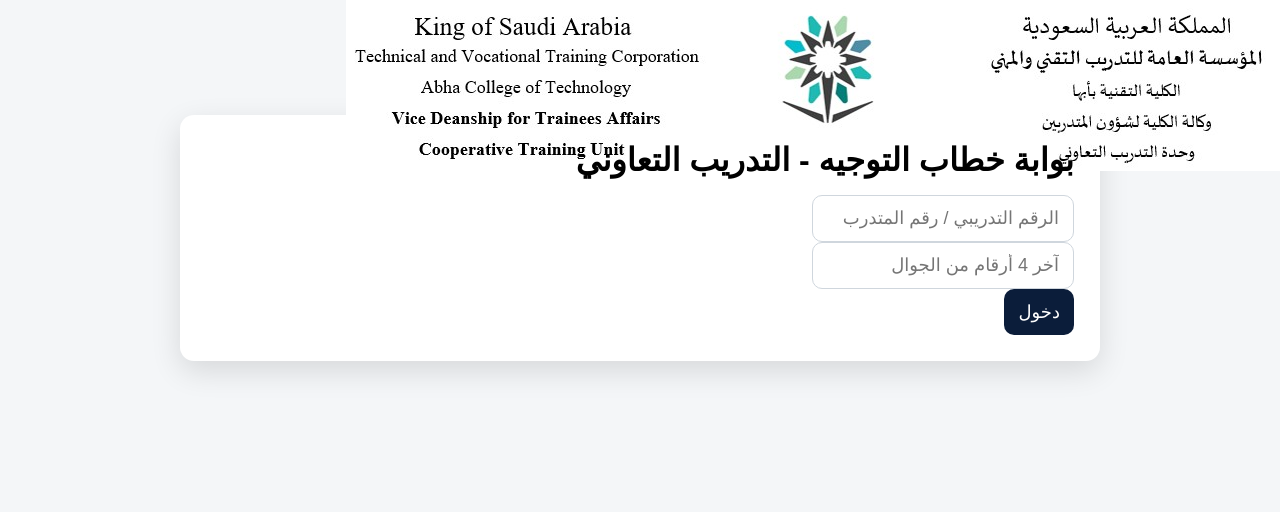
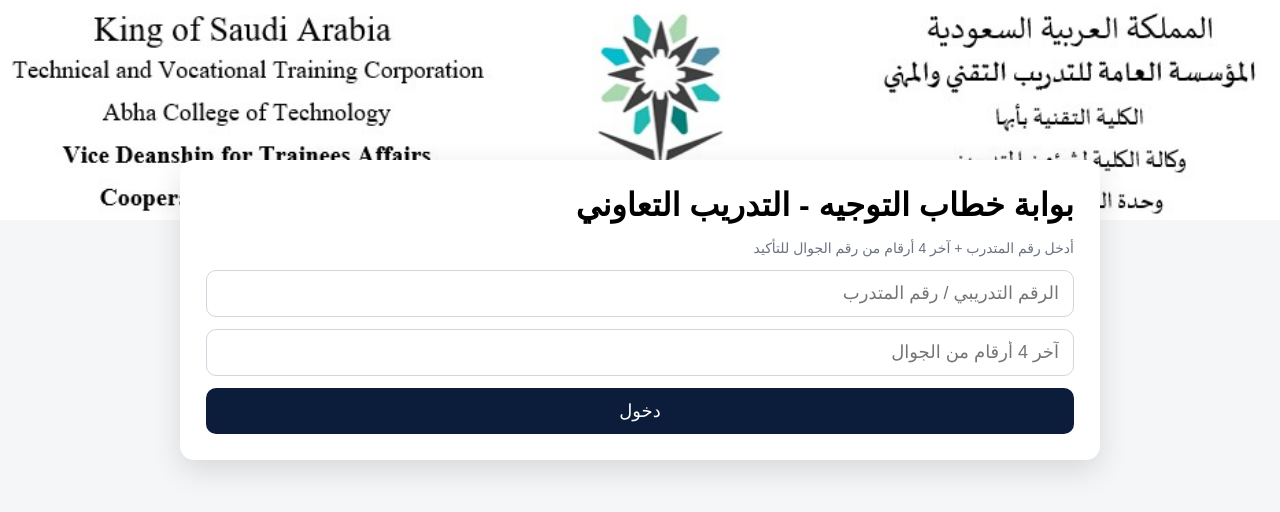
Before and after one commit to ctabha/coop-training, a Flask app: page / in a window 1280 px wide. Shown: the top 512 px of the page. Run offline with Flask 3, Linux system fonts and the light colour scheme.

Commit message:
Update index.html

```diff
--- a/templates/index.html
+++ b/templates/index.html
@@ -2,38 +2,28 @@
 <html lang="ar">
 <head>
   <meta charset="utf-8" />
-  <meta name="viewport" content="width=device-width, initial-scale=1" />
+  <meta name="viewport" content="width=device-width,initial-scale=1" />
   <title>بوابة خطاب التوجيه - التدريب التعاوني</title>
   <link rel="stylesheet" href="/static/style.css">
 </head>
 <body>
+  <div class="page-header"></div>
 
-<div class="header-wrap">
-  <img src="/static/header.jpg" alt="header">
-</div>
+  <div class="container">
+    <div class="card">
+      <h1>بوابة خطاب التوجيه - التدريب التعاوني</h1>
+      <p class="muted">أدخل رقم المتدرب + آخر 4 أرقام من رقم الجوال للتأكيد</p>
 
-<div class="container">
-  <div class="card">
-    <h1>بوابة خطاب التوجيه - التدريب التعاوني</h1>
-
-    <form method="post">
-      <div class="field">
-        <input name="trainee_id" placeholder="الرقم التدريبي / رقم المتدرب" autocomplete="off">
-      </div>
-
-      <div class="field">
-        <input name="last4" placeholder="آخر 4 أرقام من الجوال" autocomplete="off">
-      </div>
-
-      <button type="submit">دخول</button>
+      <form method="POST" class="form-row">
+        <input name="trainee_id" placeholder="الرقم التدريبي / رقم المتدرب" required>
+        <input name="last4" placeholder="آخر 4 أرقام من الجوال" required>
+        <button type="submit">دخول</button>
+      </form>
 
       {% if error %}
         <div class="error">{{ error }}</div>
       {% endif %}
-    </form>
-
+    </div>
   </div>
-</div>
-
 </body>
 </html>
```
